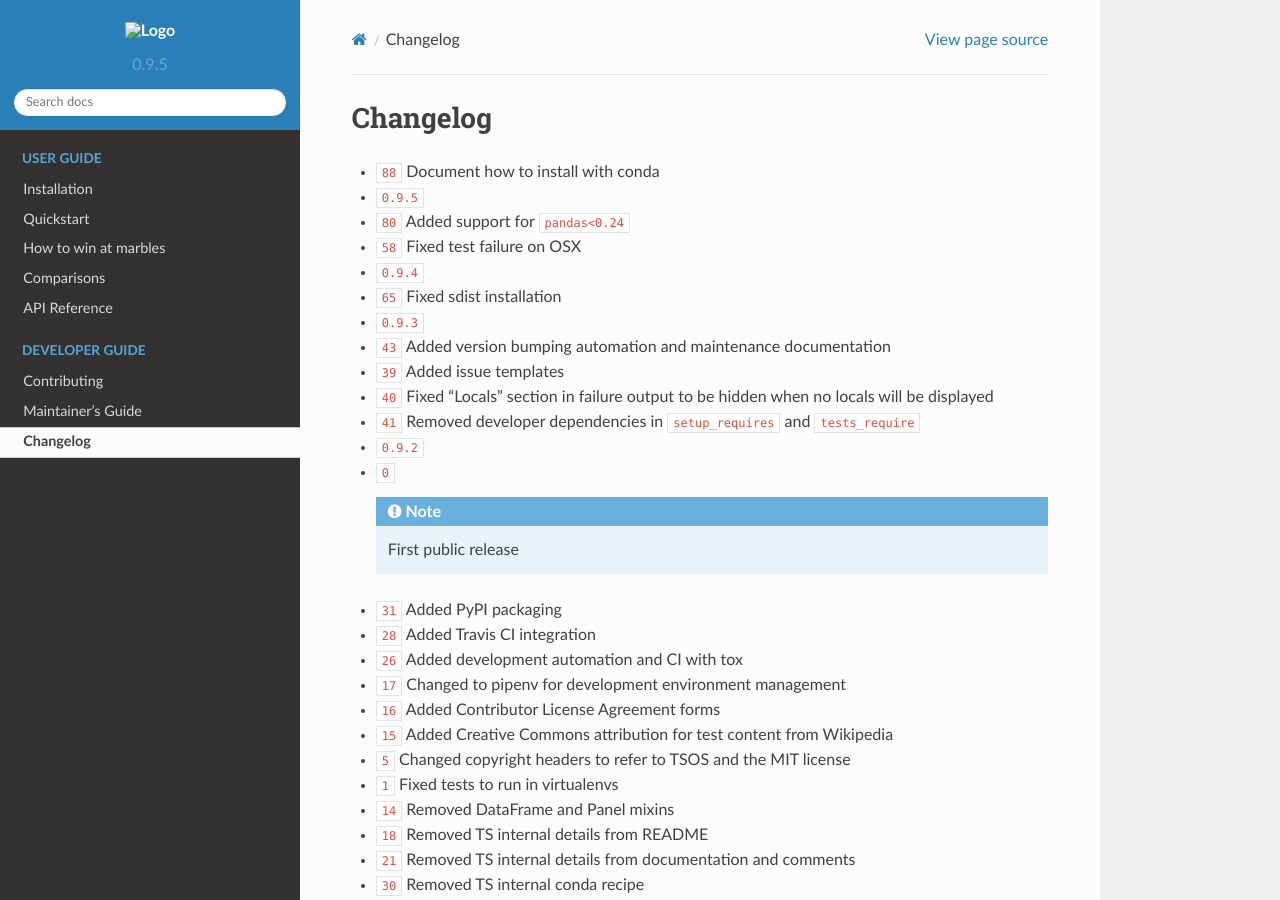
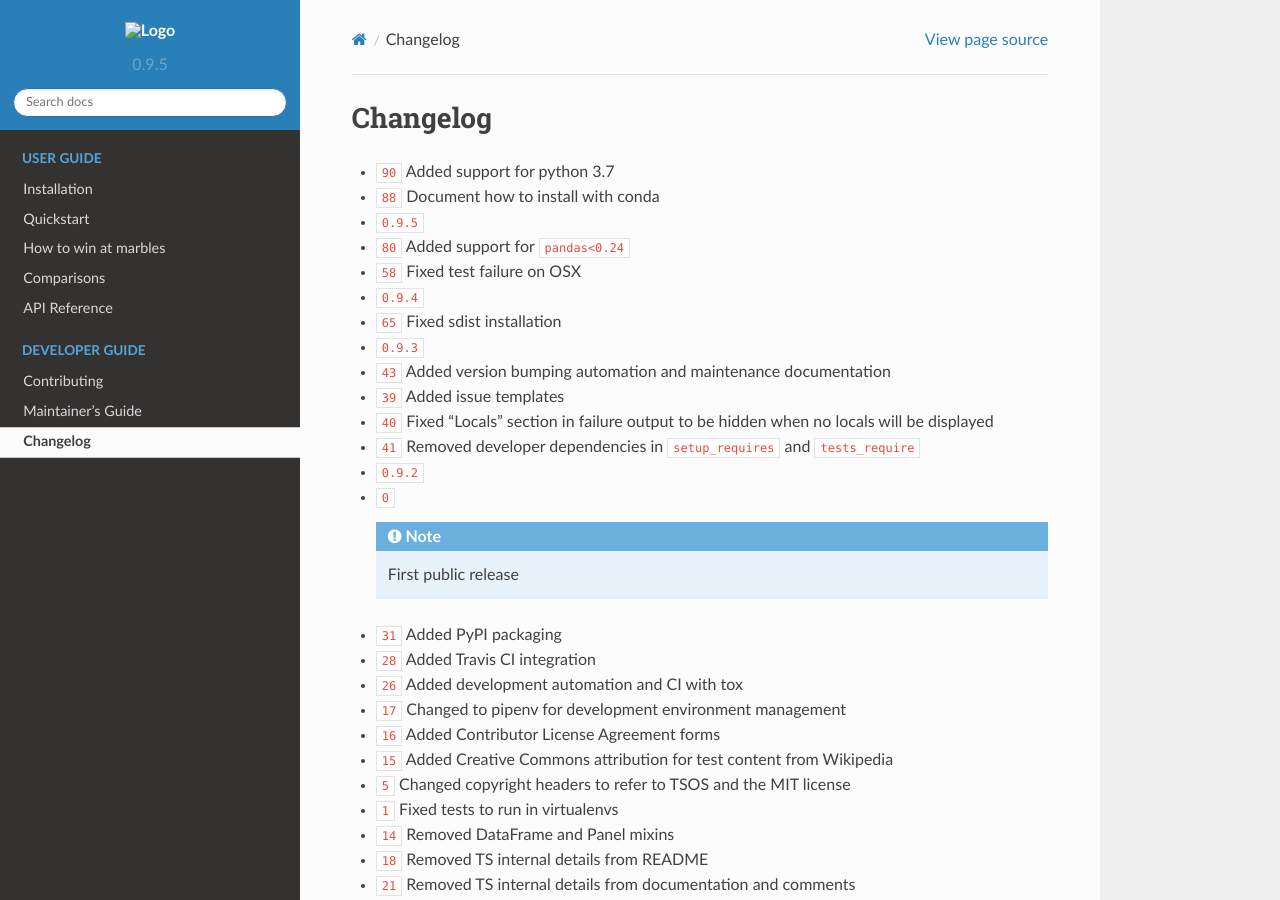
Before and after one commit to twosigma/marbles, a Sphinx documentation site: the page built from docs/changelog.rst, in a window 1280 px wide and 900 px high. Built offline with Sphinx 7.4.7 and the Read the Docs theme 2.0.0, drawn with Linux system fonts in a browser that asks for light colours; cross-references to code outside the pages are shown as plain code; the version number is read from the project's files by our own code.

Commit message:
Added changelog entry for python 3.7 (#95)

```diff
--- a/docs/changelog.rst
+++ b/docs/changelog.rst
@@ -2,6 +2,7 @@
 Changelog
 =========
 
+* :support:`90` Added support for python 3.7
 * :support:`88` Document how to install with conda
 * :release:`0.9.5 <2018-06-24>`
 * :support:`80` Added support for ``pandas<0.24``
```
